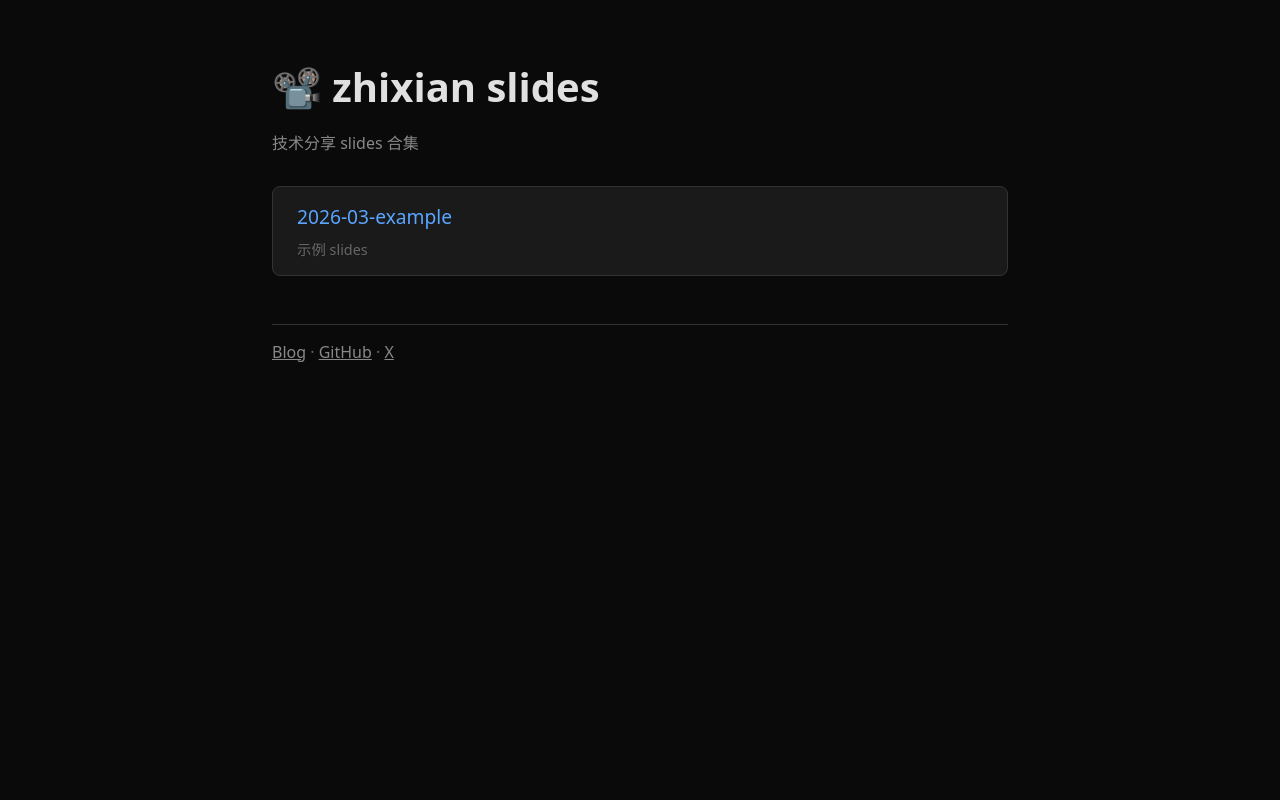
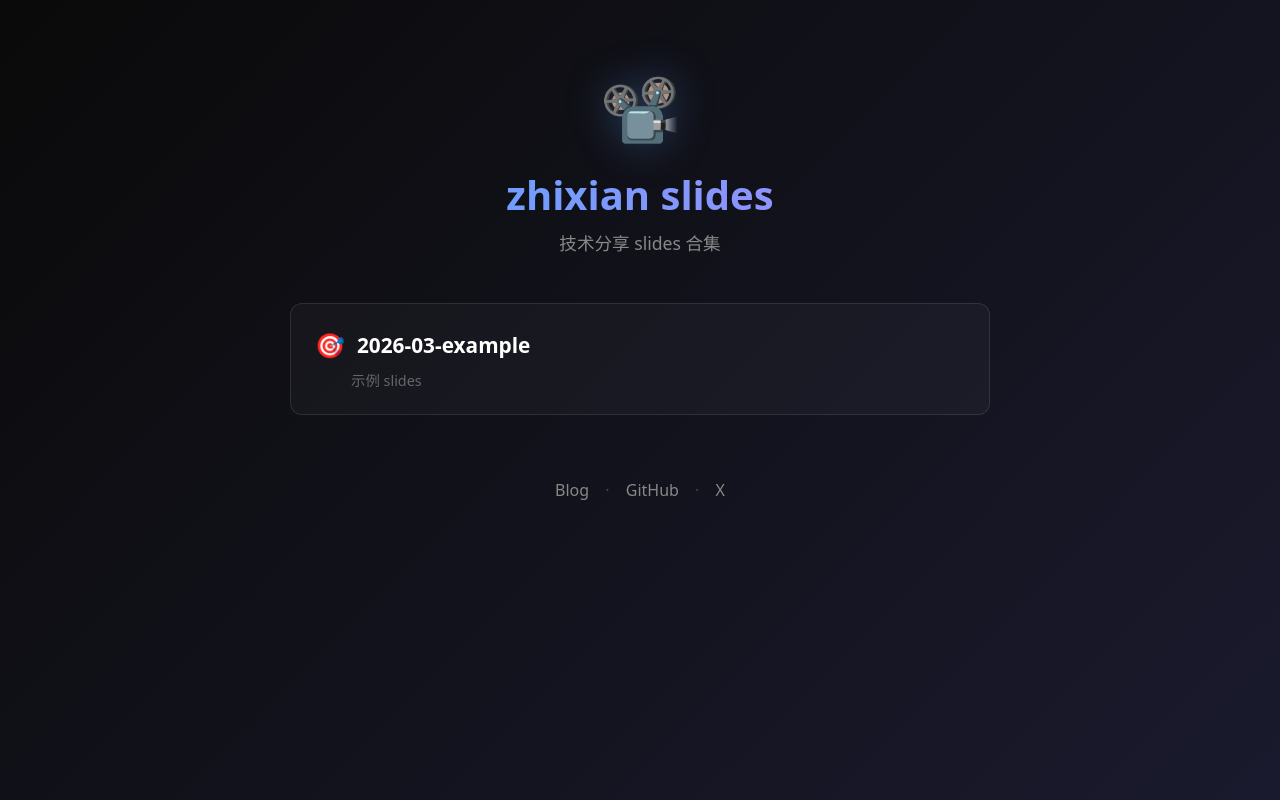
Before and after one commit to zhixianio/zhixian-slides, a website: page public/index.html in a window 1280 px wide. Drawn offline with Linux system fonts and the light colour scheme.

Commit message:
style: prettier landing page, update links to zhixian.io

```diff
--- a/public/index.html
+++ b/public/index.html
@@ -5,78 +5,152 @@
   <meta name="viewport" content="width=device-width, initial-scale=1.0">
   <title>zhixian slides</title>
   <style>
-    * { box-sizing: border-box; }
+    * { box-sizing: border-box; margin: 0; padding: 0; }
     body {
       font-family: system-ui, -apple-system, sans-serif;
-      max-width: 800px;
-      margin: 0 auto;
-      padding: 2rem;
-      background: #0a0a0a;
+      background: linear-gradient(135deg, #0a0a0a 0%, #1a1a2e 100%);
       color: #e0e0e0;
       min-height: 100vh;
+      display: flex;
+      flex-direction: column;
+      align-items: center;
+      padding: 4rem 2rem;
+    }
+    .container {
+      max-width: 700px;
+      width: 100%;
+    }
+    header {
+      text-align: center;
+      margin-bottom: 3rem;
+    }
+    .logo {
+      font-size: 4rem;
+      margin-bottom: 1rem;
+      filter: drop-shadow(0 0 20px rgba(88, 166, 255, 0.3));
     }
     h1 {
       font-size: 2.5rem;
-      margin-bottom: 0.5rem;
+      font-weight: 700;
+      background: linear-gradient(90deg, #58a6ff, #a78bfa);
+      -webkit-background-clip: text;
+      -webkit-text-fill-color: transparent;
+      background-clip: text;
     }
     .subtitle {
       color: #888;
-      margin-bottom: 2rem;
+      margin-top: 0.5rem;
+      font-size: 1.1rem;
     }
     .decks {
       list-style: none;
-      padding: 0;
+      display: flex;
+      flex-direction: column;
+      gap: 1rem;
     }
-    .decks li {
-      margin: 1rem 0;
-      padding: 1rem 1.5rem;
-      background: #1a1a1a;
-      border-radius: 8px;
-      border: 1px solid #333;
-      transition: border-color 0.2s;
+    .deck-card {
+      background: rgba(255, 255, 255, 0.03);
+      border: 1px solid rgba(255, 255, 255, 0.1);
+      border-radius: 12px;
+      padding: 1.5rem;
+      transition: all 0.3s ease;
+      position: relative;
+      overflow: hidden;
     }
-    .decks li:hover {
-      border-color: #666;
+    .deck-card::before {
+      content: '';
+      position: absolute;
+      top: 0;
+      left: 0;
+      right: 0;
+      height: 2px;
+      background: linear-gradient(90deg, #58a6ff, #a78bfa);
+      opacity: 0;
+      transition: opacity 0.3s;
     }
-    .decks a {
-      color: #58a6ff;
+    .deck-card:hover {
+      border-color: rgba(88, 166, 255, 0.3);
+      transform: translateY(-2px);
+      box-shadow: 0 10px 40px rgba(0, 0, 0, 0.3);
+    }
+    .deck-card:hover::before {
+      opacity: 1;
+    }
+    .deck-card a {
+      color: #fff;
       text-decoration: none;
-      font-size: 1.2rem;
-      display: block;
+      font-size: 1.3rem;
+      font-weight: 600;
+      display: flex;
+      align-items: center;
+      gap: 0.75rem;
     }
-    .decks a:hover {
-      text-decoration: underline;
+    .deck-card .icon {
+      font-size: 1.5rem;
     }
-    .meta {
+    .deck-card .meta {
       color: #666;
       font-size: 0.9rem;
       margin-top: 0.5rem;
+      margin-left: 2.25rem;
+    }
+    .deck-card .arrow {
+      margin-left: auto;
+      color: #58a6ff;
+      opacity: 0;
+      transform: translateX(-10px);
+      transition: all 0.3s;
+    }
+    .deck-card:hover .arrow {
+      opacity: 1;
+      transform: translateX(0);
     }
     footer {
-      margin-top: 3rem;
-      padding-top: 1rem;
-      border-top: 1px solid #333;
+      margin-top: 4rem;
+      text-align: center;
       color: #666;
     }
-    footer a { color: #888; }
+    footer a {
+      color: #888;
+      text-decoration: none;
+      margin: 0 0.75rem;
+      transition: color 0.2s;
+    }
+    footer a:hover {
+      color: #58a6ff;
+    }
+    .divider {
+      color: #444;
+    }
   </style>
 </head>
 <body>
-  <h1>📽️ zhixian slides</h1>
+  <div class="container">
+    <header>
+      <div class="logo">📽️</div>
+      <h1>zhixian slides</h1>
       <p class="subtitle">技术分享 slides 合集</p>
+    </header>
 
     <ul class="decks">
-    <li>
-      <a href="/2026-03-example/">2026-03-example</a>
+      <li class="deck-card">
+        <a href="/2026-03-example/">
+          <span class="icon">🎯</span>
+          <span>2026-03-example</span>
+          <span class="arrow">→</span>
+        </a>
         <div class="meta">示例 slides</div>
       </li>
       <!-- 新增 slides 时在这里添加 -->
     </ul>
 
     <footer>
-    <a href="https://zhixian.site">Blog</a> ·
-    <a href="https://github.com/zhixian">GitHub</a> ·
+      <a href="https://zhixian.io">Blog</a>
+      <span class="divider">·</span>
+      <a href="https://github.com/zhixian">GitHub</a>
+      <span class="divider">·</span>
       <a href="https://x.com/zhixianio">X</a>
     </footer>
+  </div>
 </body>
 </html>
```
Also changed, not shown: 1 other file. Lines whose indentation alone changed are shown as unchanged.
